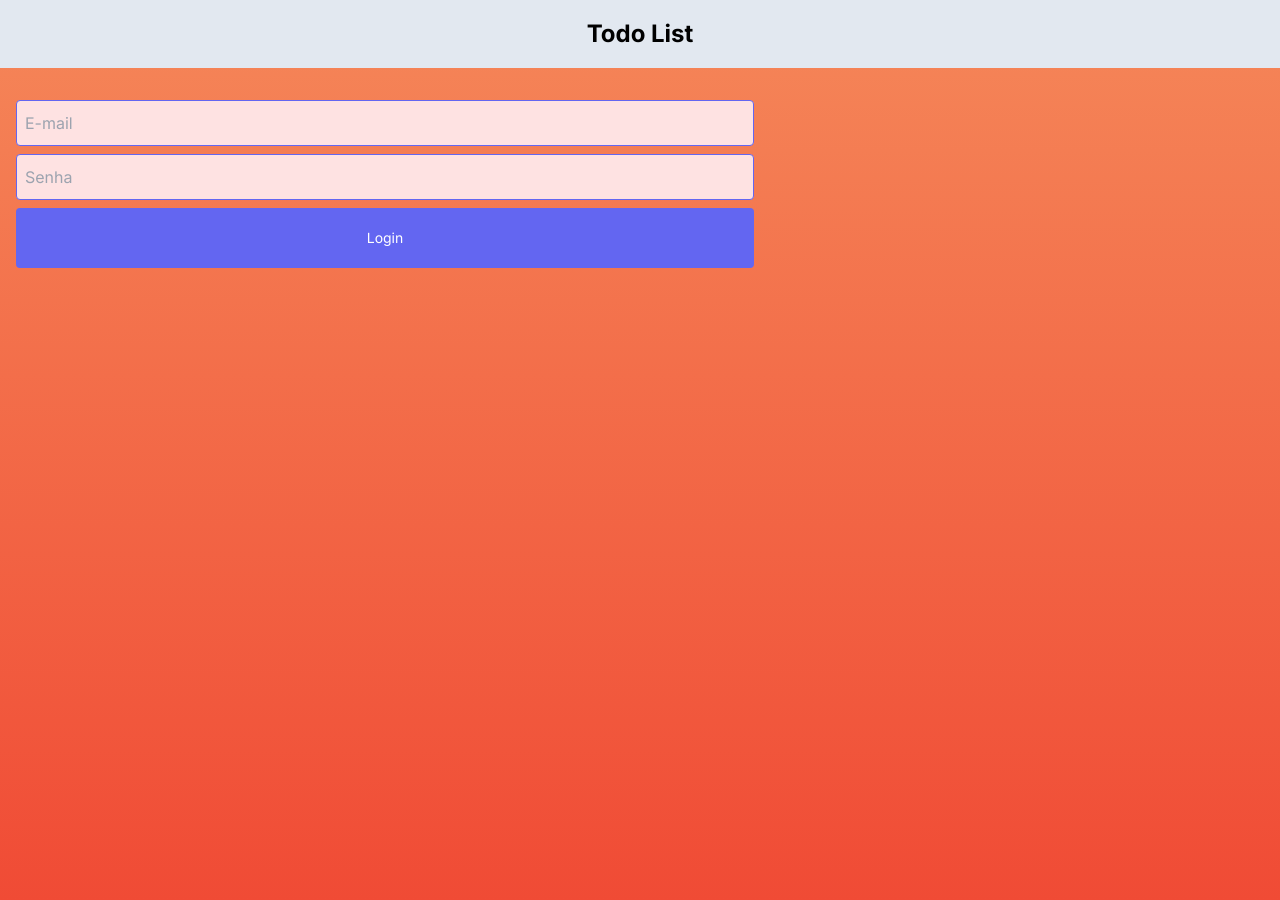
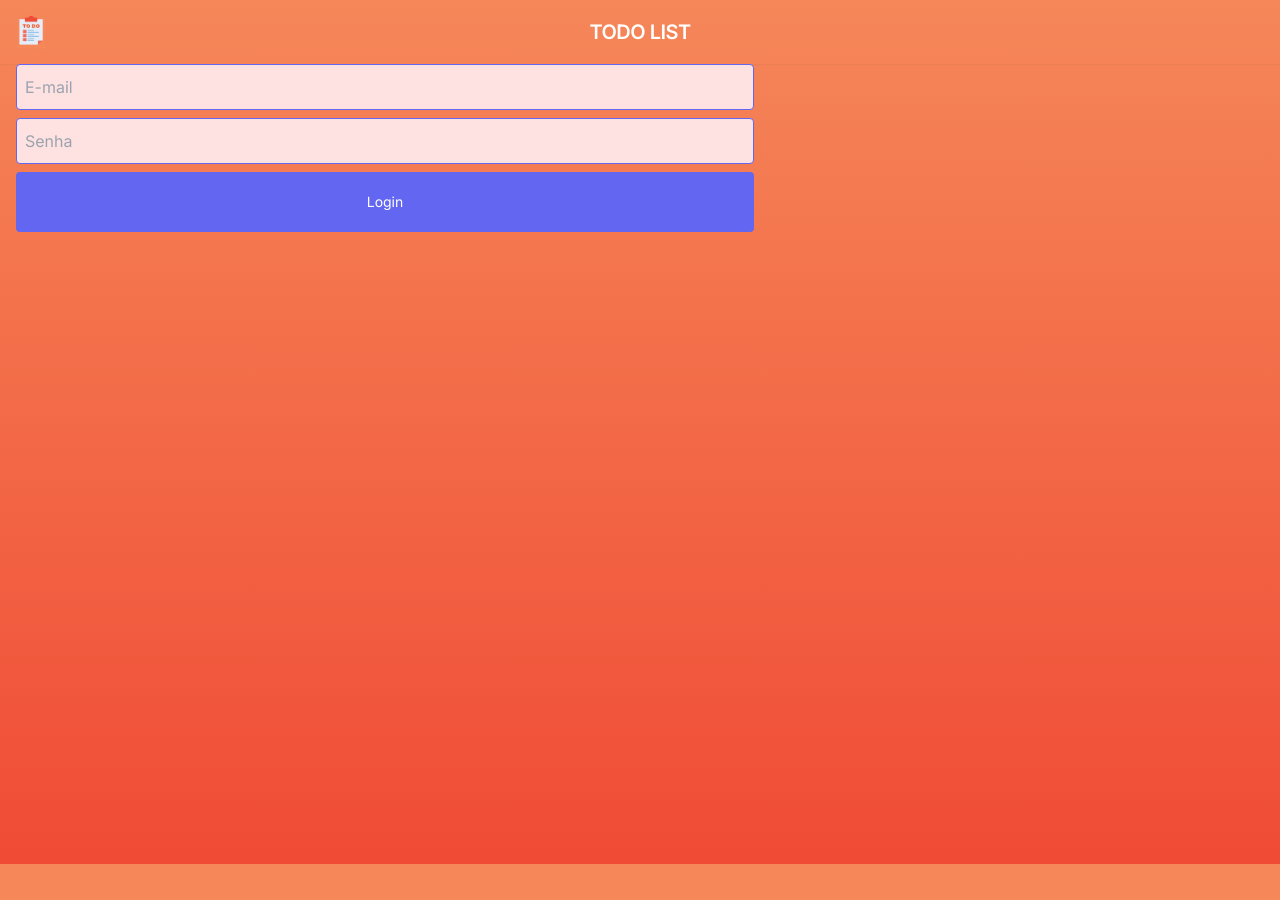
Before and after one commit to Defyland/todo-arch, a Next.js app: page / in a window 1280 px wide. After the commit the page ends 864 px from the top, so only its background shows below. Built offline with nearby package versions, Linux system fonts and the light colour scheme.

Commit message:
feat: evolve Header component with new features

```diff
--- a/src/components/Header/Header.styles.ts
+++ b/src/components/Header/Header.styles.ts
@@ -1,4 +1,5 @@
 export const Styles = {
-    Container: 'flex h-[68px] bg-slate-200 items-center justify-center mb-8',
-    Title: 'text-black text-2xl font-bold',
+    Container: 'flex h-[64px] rgb(10, 10, 10) text-white items-center justify-center shadow-sm',
+    Title: 'text-white text-xl font-semibold tracking-tight',
+    Logo: 'absolute left-4',
 };
--- a/src/components/Header/index.tsx
+++ b/src/components/Header/index.tsx
@@ -1,7 +1,15 @@
 import {Styles} from './Header.styles';
+import Logo from '@/assets/logo.png';
+import Image from 'next/image';
 
 export const Header = () => (
     <header data-testid={`Header`} className={Styles.Container}>
-        <span className={Styles.Title}>Todo List</span>
+        <Image
+            src={Logo}
+            alt="Logo"
+            className={Styles.Logo}
+            width={30}
+        />
+        <span className={Styles.Title}>TODO LIST</span>
     </header>
 );
```
Also changed, not shown: 1 other file (tests, documents, lock files or other folders).
